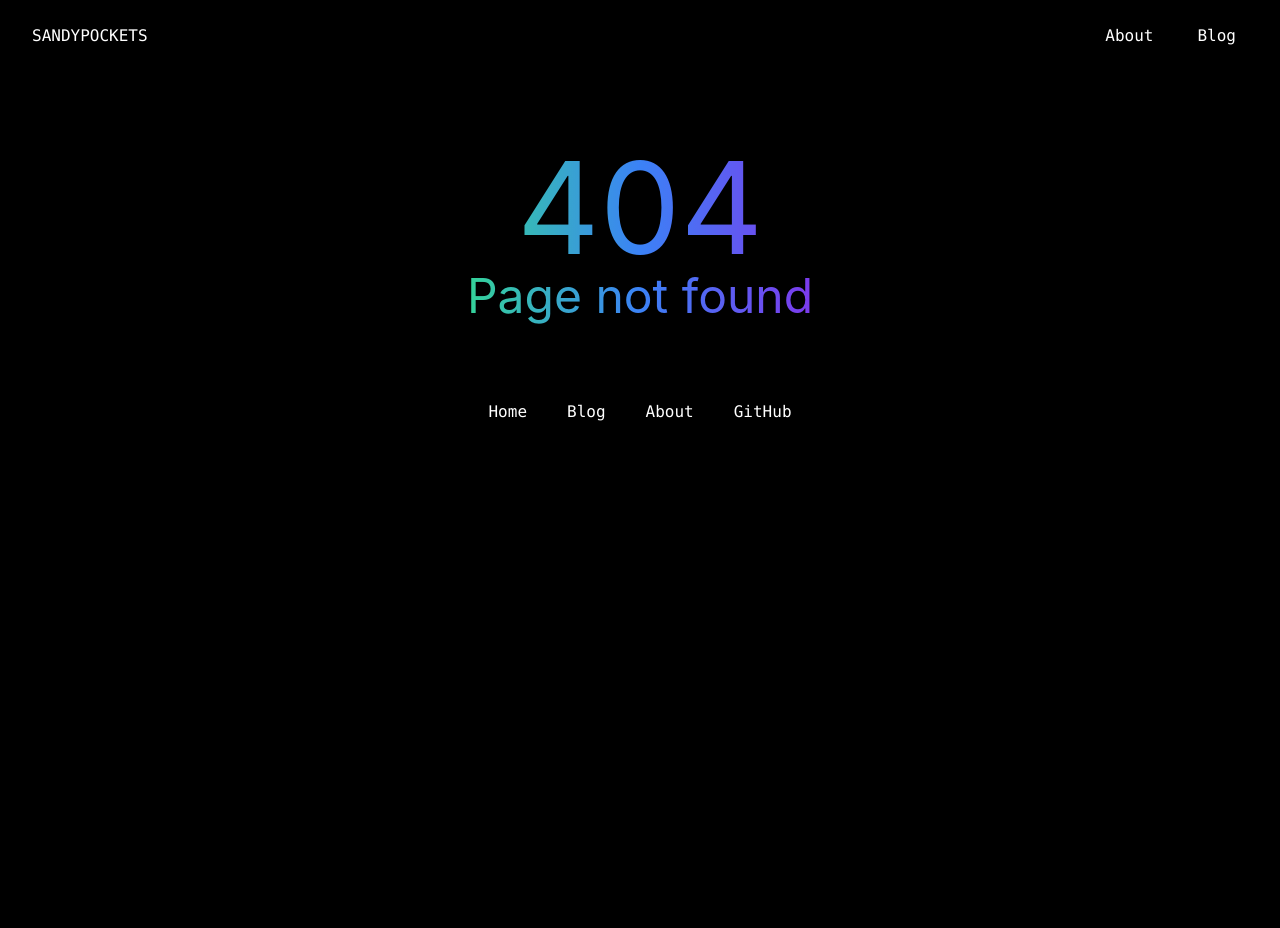
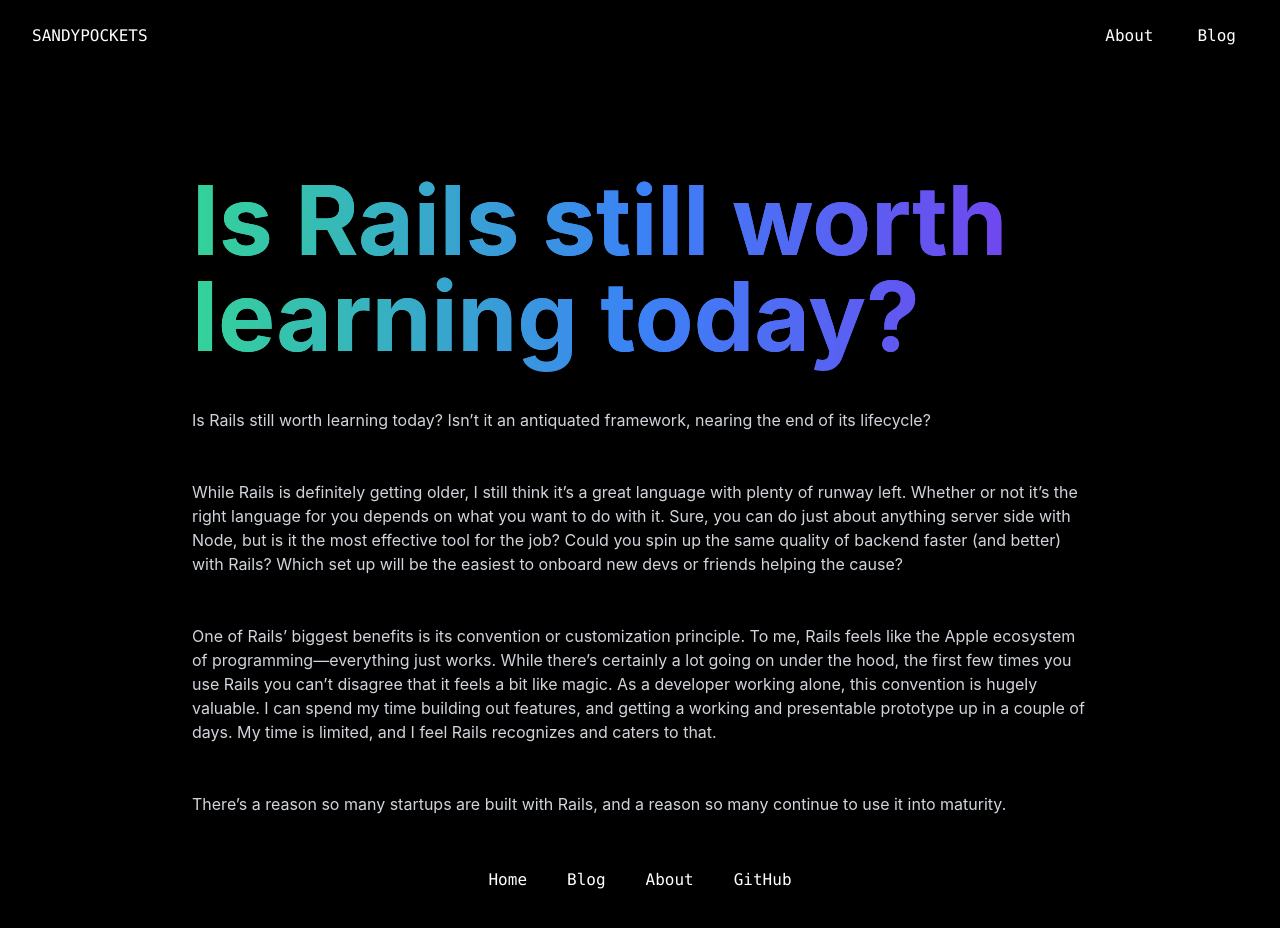
Before and after one commit to sandypockets/sandypockets-blog, a Next.js app: page /blog/learning-rails-in-2021 in a window 1280 px wide. Before the commit this address had no page. Shown: the top 928 px of the page. Before the commit the page ends 800 px from the top, so only its background shows below. Built offline with nearby package versions, Linux system fonts and the light colour scheme; a web font is replaced by a local one.

Commit message:
Add post rough draft

```diff
--- /dev/null
+++ b/pages/blog/learning-rails-in-2021.mdx
@@ -0,0 +1,24 @@
+import BlogPost from '../../components/article/BlogPost'
+
+export const meta = {
+  title: 'Is Rails still worth learning today?',
+  description: 'Probably.',
+  date: 'Jun 11, 2021',
+  readTime: 3,
+  href: '/blog/learning-rails-in-2021'
+}
+
+export default ({ children }) => <BlogPost meta={meta}>{children}</BlogPost>;
+
+<div className="flex flex-col">
+  Is Rails still worth learning today? Isn’t it an antiquated framework, nearing the end of its lifecycle?
+  <br/>
+  <br/>
+  While Rails is definitely getting older, I still think it’s a great language with plenty of runway left. Whether or not it’s the right language for you depends on what you want to do with it. Sure, you can do just about anything server side with Node, but is it the most effective tool for the job? Could you spin up the same quality of backend faster (and better) with Rails? Which set up will be the easiest to onboard new devs or friends helping the cause?
+  <br/>
+  <br/>
+  One of Rails’ biggest benefits is its convention or customization principle. To me, Rails feels like the Apple ecosystem of programming—everything just works. While there’s certainly a lot going on under the hood, the first few times you use Rails you can’t disagree that it feels a bit like magic. As a developer working alone, this convention is hugely valuable. I can spend my time building out features, and getting a working and presentable prototype up in a couple of days. My time is limited, and I feel Rails recognizes and caters to that.
+  <br/>
+  <br/>
+  There’s a reason so many startups are built with Rails, and a reason so many continue to use it into maturity.
+</div>
```
